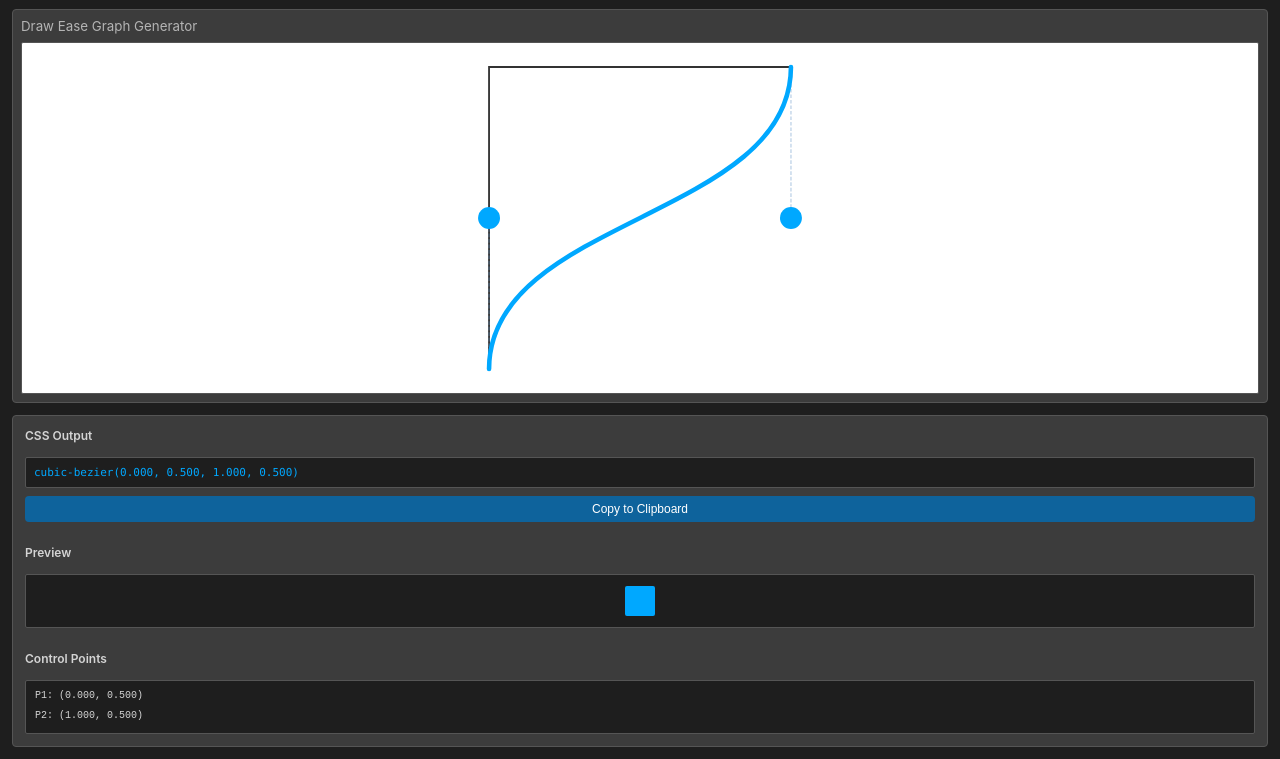
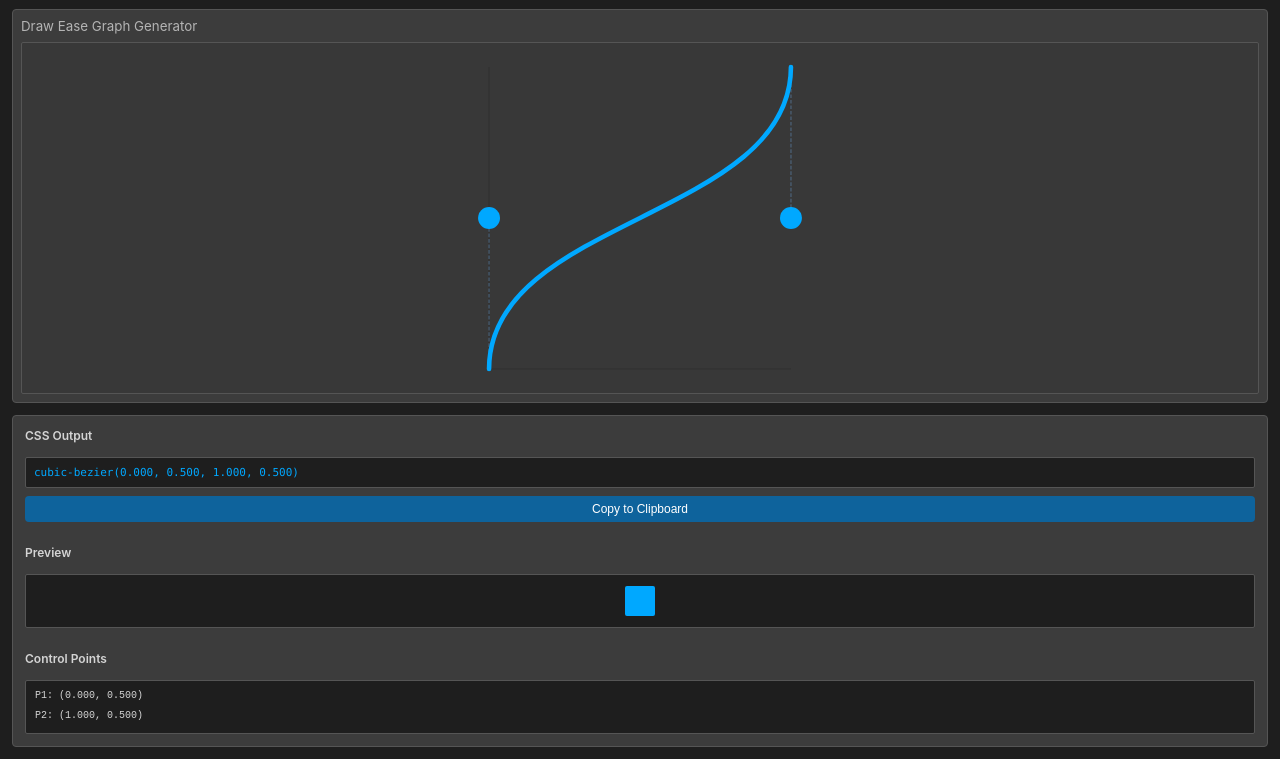
Before and after one commit to dev-bazz/motion-edictor, a website: page src/index.html in a window 1280 px wide. Shown: the part 41-800 px from the top of the page. Drawn offline with Linux system fonts and the light colour scheme.

Commit message:
feat: update SVG background color and enhance grid lines in CSS Ease Generator

```diff
--- a/src/index.html
+++ b/src/index.html
@@ -99,10 +99,11 @@
       }
 
       svg {
+        --bg-color: var(--vscode-input-background, var(--fallback-input-background));
         flex: 1;
         border: 1px solid var(--vscode-input-border, var(--fallback-input-border));
         border-radius: 2px;
-        background: white;
+        background: oklab(from var(--bg-color) .2 a b / 0.1);
         min-height: 0;
         width: 100%;
         overflow: visible;
@@ -256,7 +257,8 @@
             <!-- Grid -->
             <g id="grid" opacity="0.1"></g>
             <!-- Axes -->
-            <polyline fill="none" stroke="#333" stroke-width="2" points="0,330 0,0 330,0"></polyline>
+            <polyline fill="none" stroke="#333" stroke-width="2" points="0,0 0,330"></polyline>
+            <polyline fill="none" stroke="#333" stroke-width="2" points="0,330 330,330"></polyline>
             <!-- Control lines (tethers) -->
             <polyline id="control-1-tether" fill="none" stroke="rgba(100, 150, 200, 0.3)" stroke-width="2"
                       stroke-dasharray="4, 2" points="0,330 33,198"></polyline>
```
